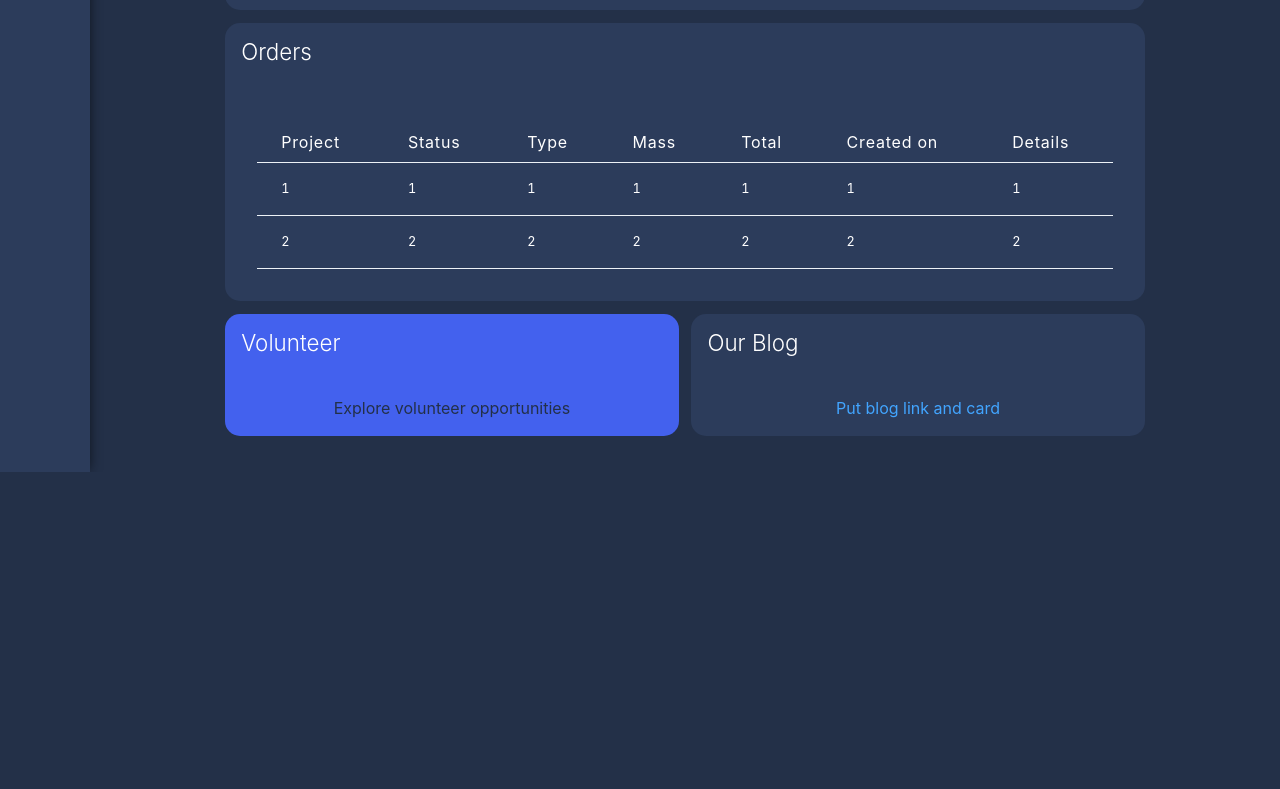
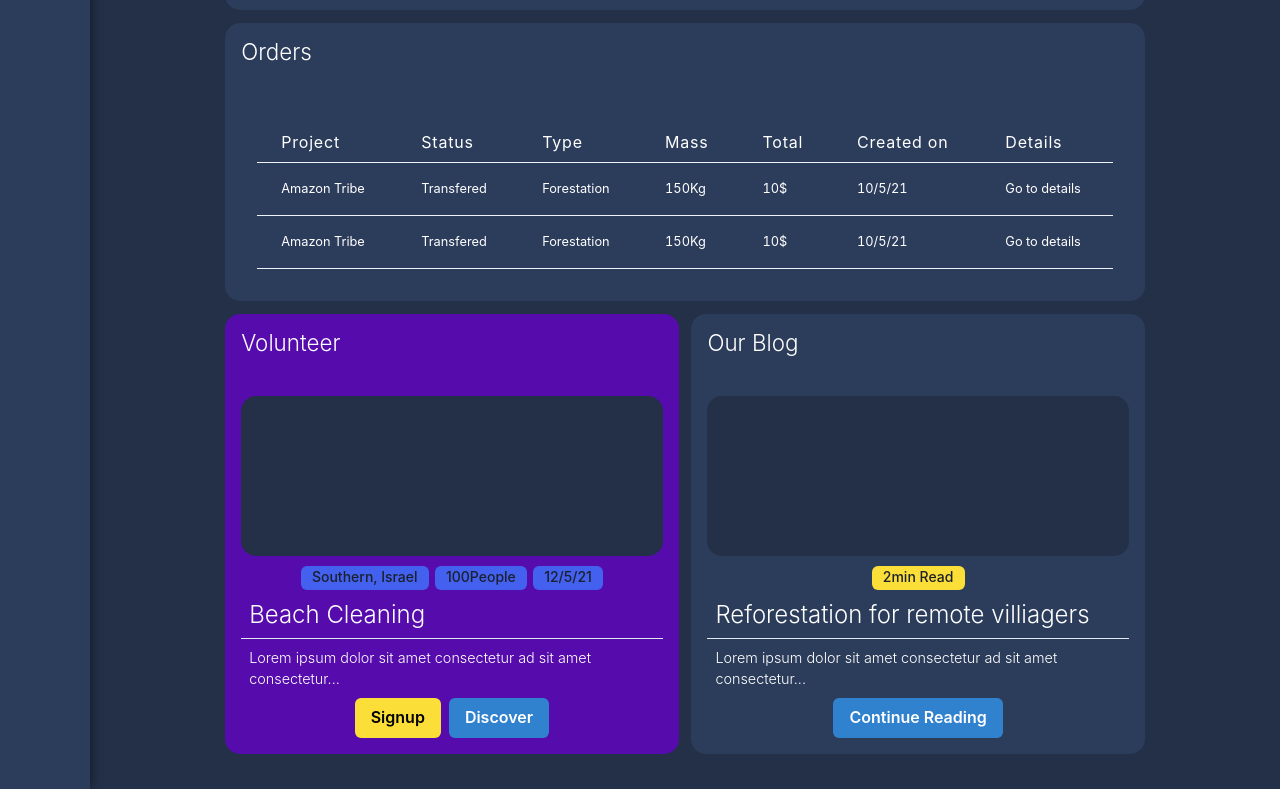
Before and after one commit to AssafWoo/Leaf-groot, a React (Create React App) app: page / in a window 1280 px wide. Shown: the part 535-1324 px from the top of the page. Before the commit the page ends 1007 px from the top, so only its background shows below. Built offline with nearby package versions, Linux system fonts and the light colour scheme.

Commit message:
dashboard blog, volunteer cards

```diff
--- /dev/null
+++ b/src/Components/Cards/blog_card.jsx
@@ -0,0 +1,26 @@
+import { Button } from "@chakra-ui/button"
+import { Heading } from "@chakra-ui/layout"
+import { Tag, TagLabel } from "@chakra-ui/tag"
+import { DarkerTheme, MainYellow } from "../../Styles/colors"
+import { Parag } from "../../Styles/styles"
+
+
+
+const BlogCard = () => {
+
+    return(
+        <div style={{cursor:'pointer'}}>
+            <div style={{height:'10rem', width:'100%',borderRadius:'15px', background:DarkerTheme, textAlign:'center', margin:'.4rem auto'}} />
+            <Tag margin="3px" bg={MainYellow} left="1px">
+                <TagLabel padding=".2rem" >2min Read</TagLabel>
+            </Tag>
+            <Heading padding=".5rem" fontWeight="300" textAlign="left" fontSize="1.5rem">Reforestation for remote villiagers</Heading>
+            <hr />
+            <Parag style={{padding:".5rem", fontSize:'.9rem'}}>Lorem ipsum dolor sit amet consectetur ad sit amet consectetur...</Parag>
+            <Button colorScheme="blue">Continue Reading</Button>
+
+        </div>
+    )
+}
+
+export default BlogCard;
--- /dev/null
+++ b/src/Components/Cards/volunteer_card.jsx
@@ -0,0 +1,32 @@
+import { Button } from "@chakra-ui/button"
+import { Heading } from "@chakra-ui/layout"
+import { Tag, TagLabel } from "@chakra-ui/tag"
+import { DarkerTheme, LightBlue, MainYellow } from "../../Styles/colors"
+import {  Parag } from "../../Styles/styles"
+
+
+
+const VolunteerCard = () => {
+
+    return(
+        <div style={{cursor:'pointer'}}>
+            <div style={{height:'10rem', width:'100%',borderRadius:'15px', background:DarkerTheme, textAlign:'center', margin:'.4rem auto'}} />
+            <Tag margin="3px" bg={LightBlue} left="1px">
+                <TagLabel padding=".2rem" >Southern, Israel</TagLabel>
+            </Tag>
+            <Tag margin="3px" bg={LightBlue} left="1px">
+                <TagLabel padding=".2rem" >100People</TagLabel>
+            </Tag>
+            <Tag margin="3px" bg={LightBlue} left="1px">
+                <TagLabel padding=".2rem" >12/5/21</TagLabel>
+            </Tag>
+            <Heading padding=".5rem" fontWeight="300" textAlign="left" fontSize="1.5rem">Beach Cleaning</Heading>
+            <hr />
+            <Parag style={{padding:".5rem", fontSize:'.9rem'}}>Lorem ipsum dolor sit amet consectetur ad sit amet consectetur...</Parag>
+            <Button background={MainYellow} colorScheme="white" color="black" marginRight=".5rem">Signup</Button>
+            <Button colorScheme="blue">Discover</Button>
+        </div>
+    )
+}
+
+export default VolunteerCard;
--- a/src/Components/Table/orders_table.jsx
+++ b/src/Components/Table/orders_table.jsx
@@ -27,24 +27,24 @@ const OrdersTable = () => {
                 </Thead>
                 <Tbody>
                     <Tr>
-                        <Td>1</Td>
-                        <Td>1</Td>
-                        <Td>1</Td>
-                        <Td>1</Td>
-                        <Td>1</Td>
-                        <Td>1</Td>
-                        <Td>1</Td>
-
+                        <Td>Amazon Tribe</Td>
+                        <Td>Transfered</Td>
+                        <Td>Forestation</Td>
+                        <Td>150Kg</Td>
+                        <Td>10$</Td>
+                        <Td>10/5/21</Td>
+                        <Td>Go to details</Td>
                     </Tr>
                     <Tr>
-                        <Td>2</Td>
-                        <Td>2</Td>
-                        <Td>2</Td>
-                        <Td>2</Td>
-                        <Td>2</Td>
-                        <Td>2</Td>
-                        <Td>2</Td>
+                        <Td>Amazon Tribe</Td>
+                        <Td>Transfered</Td>
+                        <Td>Forestation</Td>
+                        <Td>150Kg</Td>
+                        <Td>10$</Td>
+                        <Td>10/5/21</Td>
+                        <Td>Go to details</Td>
                     </Tr>
+
                 </Tbody>
             </Table>
         </TableWrapper>
--- a/src/Modules/dashboard/dashboard-content.jsx
+++ b/src/Modules/dashboard/dashboard-content.jsx
@@ -2,12 +2,14 @@ import React, { useRef }  from 'react';
 import { Heading } from '@chakra-ui/layout';
 import { Flex, BoxSize, BreakLine } from '../../Styles/styles'
 import SingleUser from '../../Components/UserAvatar/SingelUser';
-import { DarkerTheme,MainBlue, LightBlue } from '../../Styles/colors';
+import { PurpleBlue } from '../../Styles/colors';
 import {useGetTime} from '../../Hooks/useGetTime';
 import BarsChart from '../../Components/Charts/bar';
 import { useScreenSize } from '../../Hooks/useScreenSize';
 import OrdersTable from '../../Components/Table/orders_table';
 import { SwitchToggleButton } from '../../Components/Switch/switch';
+import BlogCard from '../../Components/Cards/blog_card';
+import VolunteerCard from '../../Components/Cards/volunteer_card';
 
 const DashboardContent = ({companyName, userName, selected, handleToggleFilter, dashboardData}) => {
     const CurrentTime = useGetTime();
@@ -53,15 +55,15 @@ const DashboardContent = ({companyName, userName, selected, handleToggleFilter,
                     <OrdersTable />
                 </BoxSize>
                     <Flex>
-                        <BoxSize flexSize="3" style={{background:LightBlue}}>
-                            <Heading fontWeight="300" textAlign="left" fontSize="1.4rem">Volunteer</Heading>
+                        <BoxSize flexSize="3" style={{background:PurpleBlue}}>
+                            <Heading  fontWeight="300" textAlign="left" fontSize="1.4rem">Volunteer</Heading>
                             <BreakLine />
-                            <p style={{color:DarkerTheme, cursor:'pointer' }}>Explore volunteer opportunities</p>
+                            <VolunteerCard />
                         </BoxSize>
                         <BoxSize flexSize="3">
                             <Heading fontWeight="300" textAlign="left" fontSize="1.4rem">Our Blog</Heading>
                             <BreakLine />
-                            <p style={{color:MainBlue, cursor:'pointer' }}>Put blog link and card</p>
+                            <BlogCard />
                         </BoxSize>
                    </Flex>
 
--- a/src/Styles/colors.js
+++ b/src/Styles/colors.js
@@ -12,3 +12,4 @@ export const DarkPurple = '#7209B7';
 export const PurpleBlue = '#560BAD';
 export const LightBlue = '#4361EE';
 export const MainRed = '#F56565';
+export const MainOrange = '#ff9248';
```
